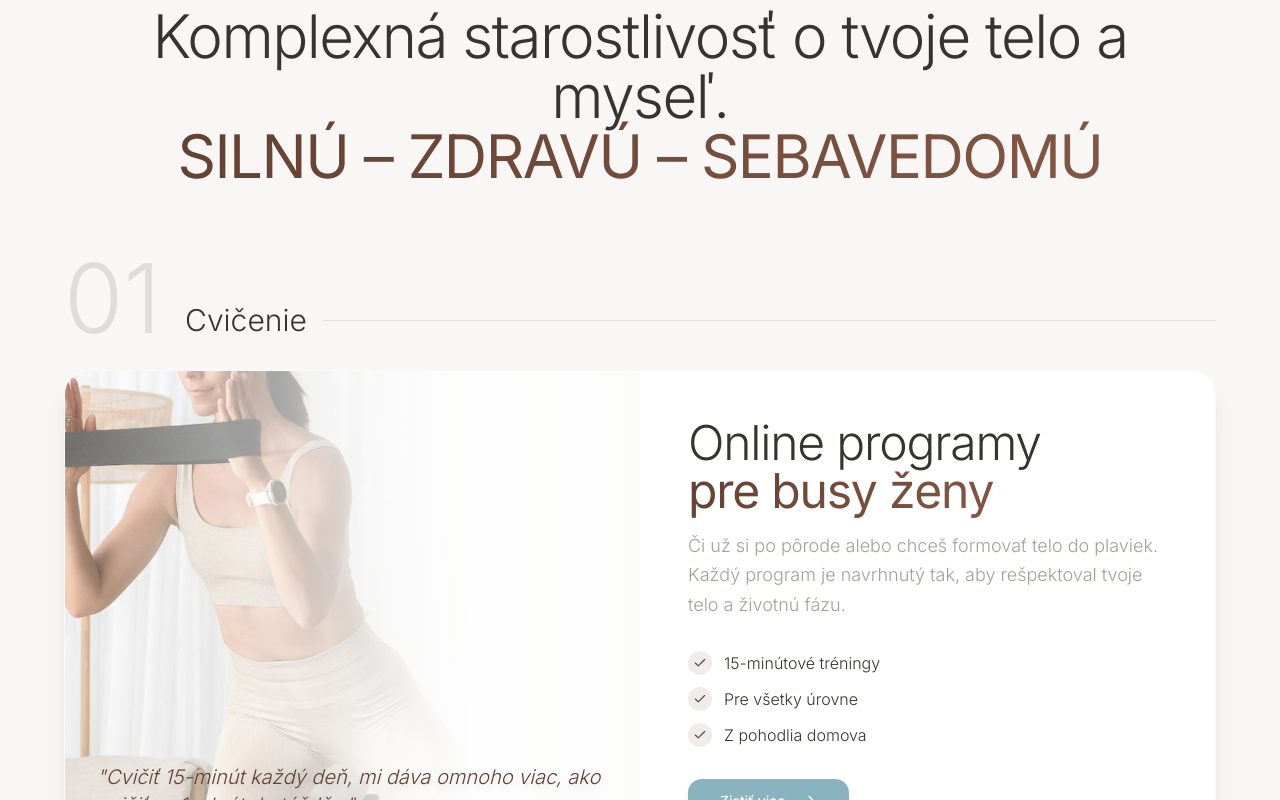
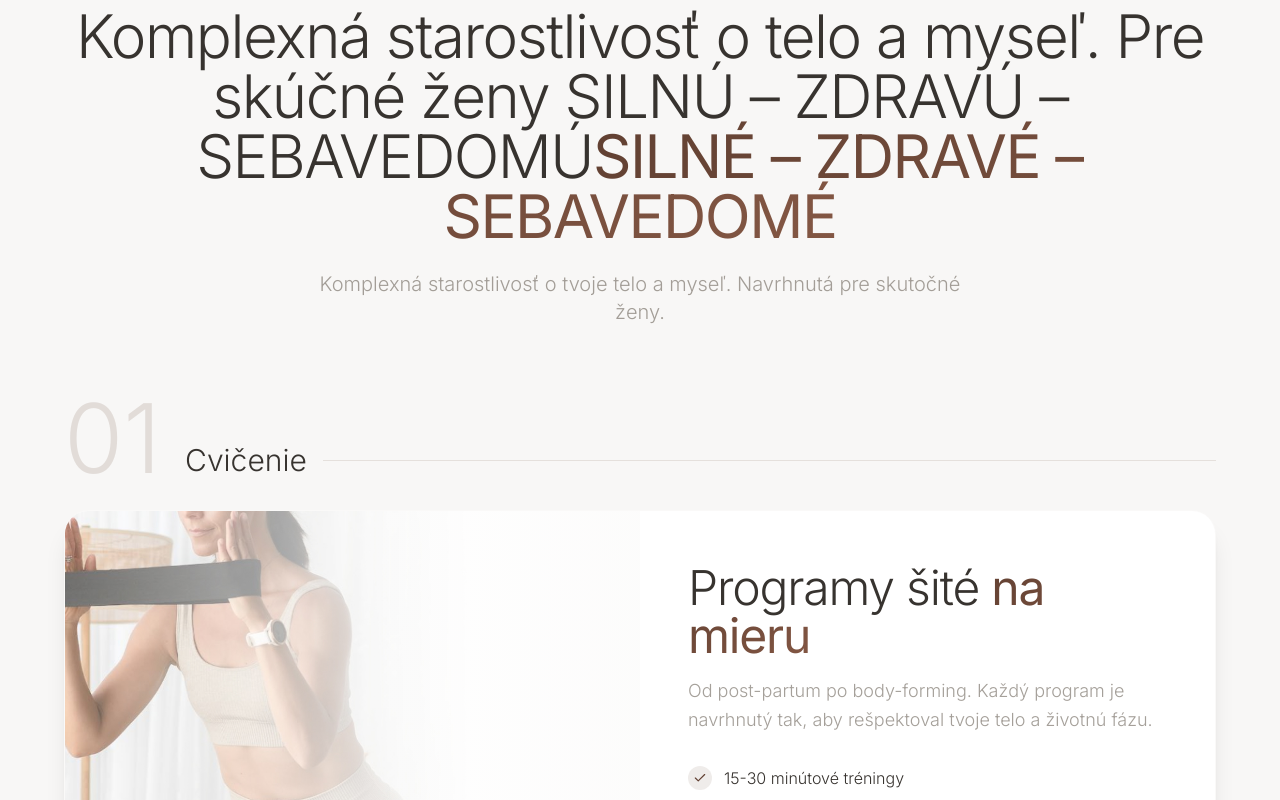
Before and after one commit to NeoMeOfficial/neome_web, a React (Vite) app: page /o-aplikacii in a window 1280 px wide. Shown: the part 1060-1860 px from the top of the page. Built offline with nearby package versions, Linux system fonts and the light colour scheme; no server answers; the database is empty; the HTML template or start-up script is replaced by a standard one.

Commit message:
Visual edit in Lovable
Edited UI in Lovable

```diff
--- a/src/components/AppOverview.tsx
+++ b/src/components/AppOverview.tsx
@@ -17,11 +17,11 @@ const appFeatures = [
   id: "cvicenie",
   number: "01",
   badge: "Cvičenie",
-  title: "Online programy",
-  highlight: "pre busy ženy",
-  description: "Či už si po pôrode alebo chceš formovať telo do plaviek.\nKaždý program je navrhnutý tak, aby rešpektoval tvoje telo a životnú fázu.",
-  features: ["15-minútové tréningy", "Pre všetky úrovne", "Z pohodlia domova"],
-  quote: "Cvičiť 15-minút každý deň, mi dáva omnoho viac, ako zničiť sa 1 x krát do týždňa.",
+  title: "Programy šité",
+  highlight: "na mieru",
+  description: "Od post-partum po body-forming. Každý program je navrhnutý tak, aby rešpektoval tvoje telo a životnú fázu.",
+  features: ["15-30 minútové tréningy", "Pre všetky úrovne", "Žiadne vybavenie"],
+  quote: "Nemusíš sa trápiť s hodinovými tréningami. 15 minút denne mi stačí a vidím obrovský rozdiel.",
   image: testimonialWorkout,
   link: "/cvicenie"
 },
@@ -108,16 +108,19 @@ export const AppOverview = () => {
           <Badge variant="secondary" className="mb-6 px-4 py-2">
             Čo v aplikácii nájdeš
           </Badge>
-          <h2 className="text-4xl md:text-6xl font-light mb-6">
-            Komplexná starostlivosť o tvoje telo a myseľ.<br /><span className="gradient-text font-normal">SILNÚ – ZDRAVÚ – SEBAVEDOMÚ</span>
+          <h2 className="text-4xl md:text-6xl font-light mb-6">Komplexná starostlivosť
+o telo a myseľ. Pre skúčné ženy
+
+SILNÚ – ZDRAVÚ – SEBAVEDOMÚ<span className="gradient-text font-normal">SILNÉ – ZDRAVÉ – SEBAVEDOMÉ</span>
           </h2>
+          <p className="text-xl text-muted-foreground max-w-2xl mx-auto">Komplexná starostlivosť o tvoje telo a myseľ.
+Navrhnutá pre skutočné ženy.
+          </p>
         </div>
 
         {/* All features stacked */}
         <div className="space-y-12 md:space-y-16">
-          {appFeatures.map((feature, index) => {
-            const imageFirst = index % 2 === 0;
-
+          {appFeatures.map((feature, index) => {const imageFirst = index % 2 === 0;
               return (
                 <div key={feature.id} className="space-y-6">
                 {/* Editorial Section Header */}
@@ -169,8 +172,7 @@ export const AppOverview = () => {
                     <div className="p-8 lg:p-12 flex flex-col justify-center lg:[direction:ltr]">
 
                       <h3 className="text-3xl md:text-4xl lg:text-5xl font-light mb-4 leading-tight">
-                        {feature.title}
-                        <br />
+                        {feature.title}{" "}
                         <span className="gradient-text font-normal">{feature.highlight}</span>
                       </h3>
 
```
Lines whose indentation alone changed are shown as unchanged.
